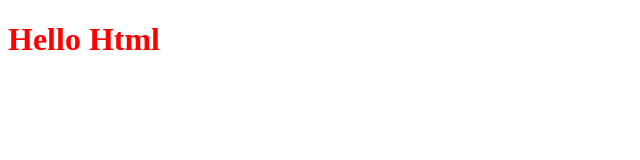
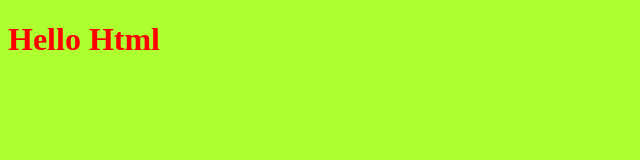
Before and after one commit to Suman-abcd/New_one, a plain HTML site: page index.html in a window 1280 px wide. Shown: the whole page, without its empty margins (0-640 px from the left). Drawn offline with Linux system fonts and the light colour scheme.

Commit message:
this second commit

```diff
--- /dev/null
+++ b/css_file/style.css
@@ -0,0 +1,3 @@
+body{
+    background-color: greenyellow;
+}
--- a/index.html
+++ b/index.html
@@ -5,6 +5,7 @@
     <meta name="viewport" content="width=device-width, initial-scale=1.0">
     <title>Git</title>
     <link rel="stylesheet" href="css_file/custom.css">
+    <link rel="stylesheet" href="css_file/style.css">
 </head>
 <body>
     <h1>Hello Html</h1>
```
